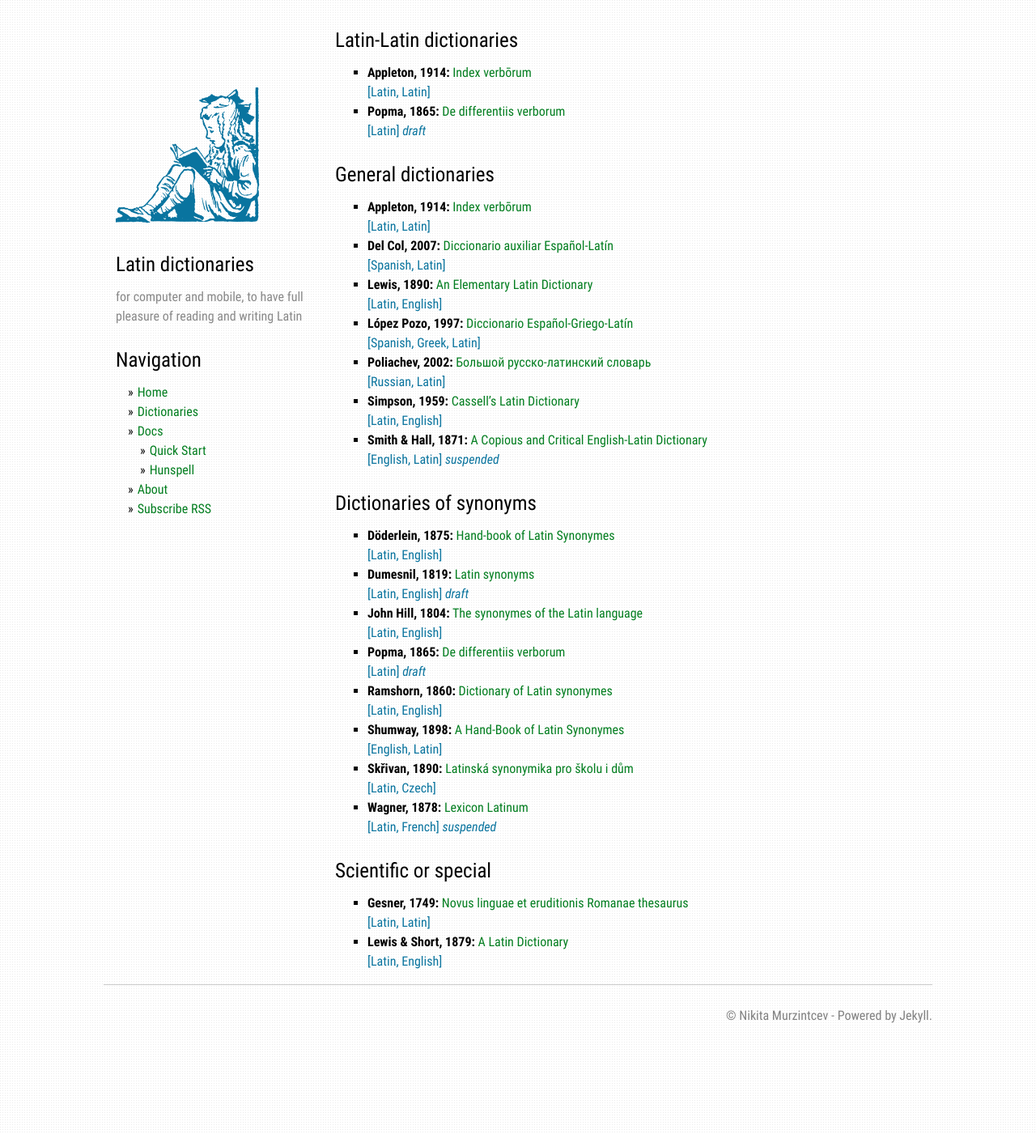
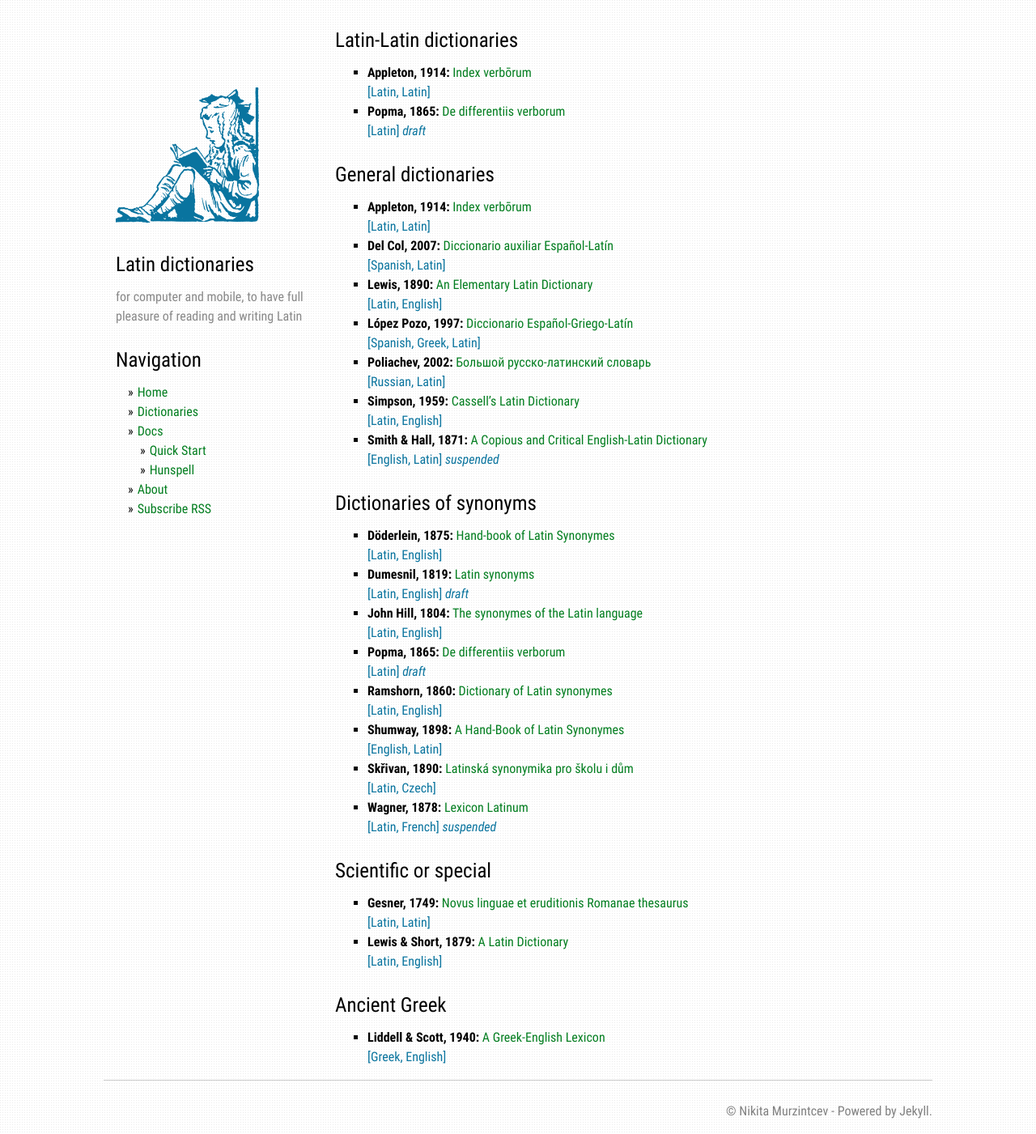
Before and after one commit to nikita-moor/dictionaries, a Jekyll site: the page built from dictionaries.md, in a window 1280 px wide. Shown: the whole page at 81% size. Built offline with Jekyll 4.4.1, drawn with Linux system fonts in a browser that asks for light colours.

Commit message:
add: greek category

```diff
--- a/dictionaries.md
+++ b/dictionaries.md
@@ -42,3 +42,13 @@
   <span style="color: #0A749E;">[{{ dict.tags | join: ", " }}] {% if dict.comment %}_{{ dict.comment }}_{% endif %}<span>
 
 {%- endfor %}
+
+# Ancient Greek
+
+{% assign dicts = site.dictionaries | where: "categories","greek" | sort: "nickname" %}
+{% for dict in dicts %}
+
+* **{{ dict.author }}, {{ dict.year }}:** [{{ dict.title }}]({{ site.baseurl }}{{ dict.url }}) \\
+  <span style="color: #0A749E;">[{{ dict.tags | join: ", " }}] {% if dict.comment %}_{{ dict.comment }}_{% endif %}<span>
+
+{%- endfor %}
```
